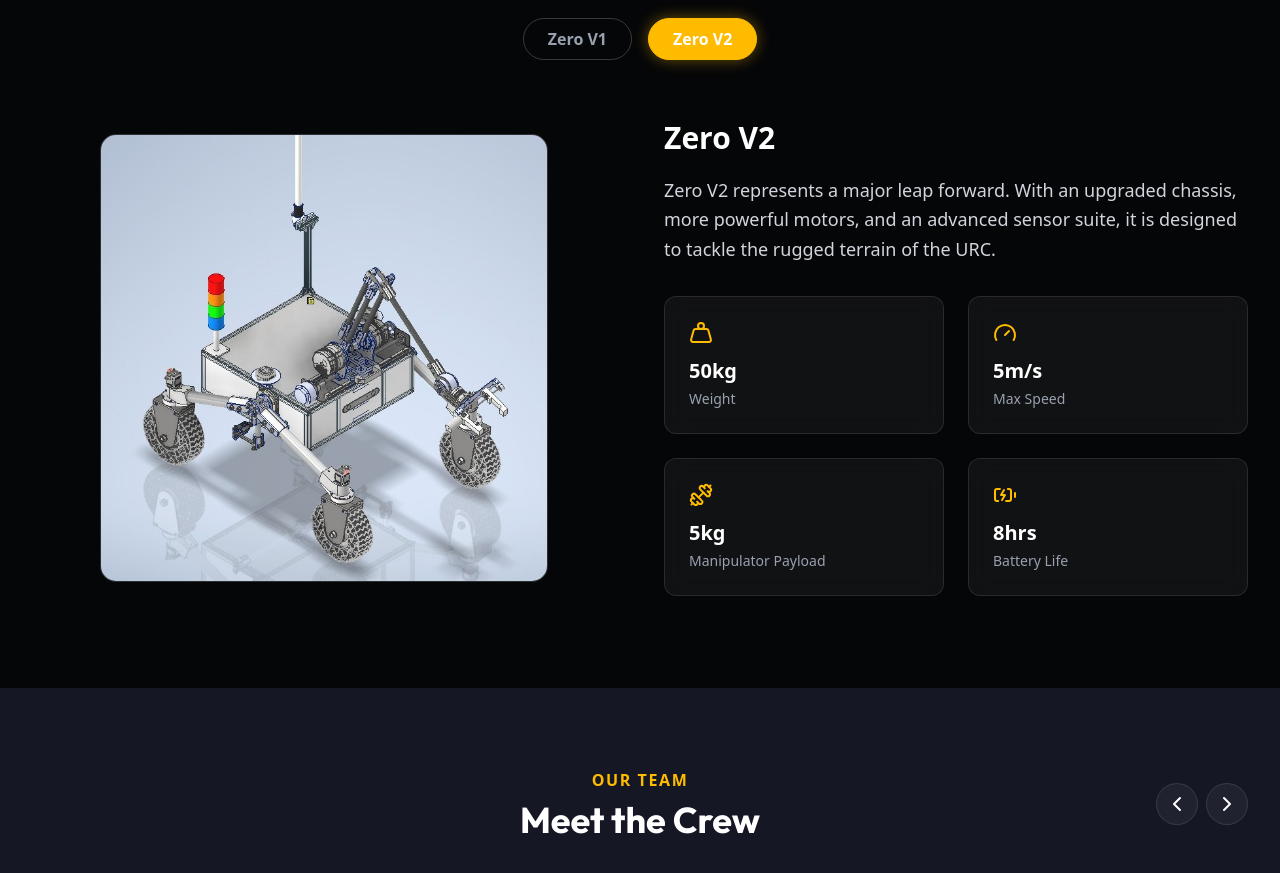
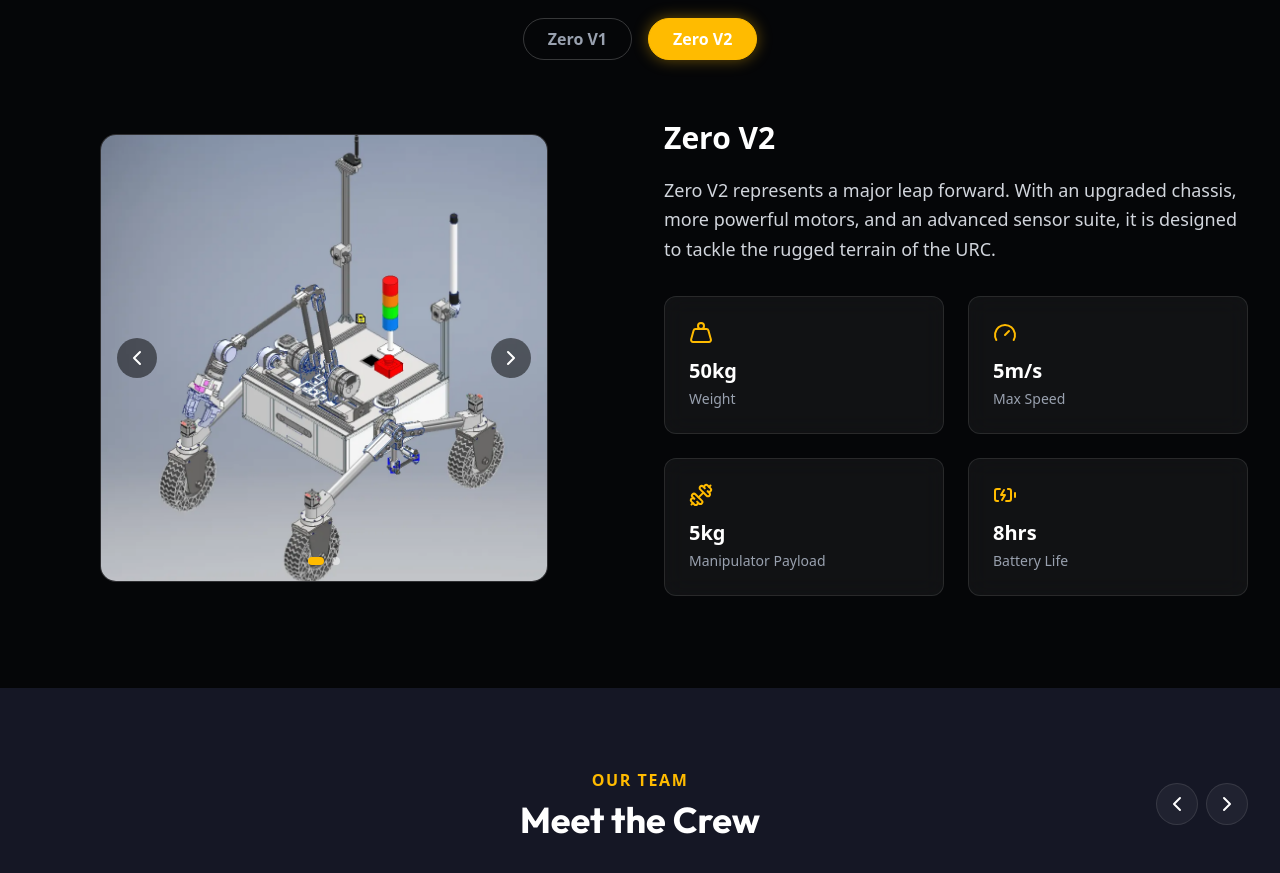
Before and after one commit to ZenithSpace/zenith.github.io, a React (Vite) app in the folder zenith-web/: page / in a window 1280 px wide. Shown: the part 3360-4233 px from the top of the page. Built offline with nearby package versions, Linux system fonts and the light colour scheme; a web font is replaced by a local one.

Commit message:
feat: add rover image gallery for Zero V2

```diff
--- a/zenith-web/src/components/Rover.tsx
+++ b/zenith-web/src/components/Rover.tsx
@@ -1,10 +1,11 @@
 import { useState, useEffect, useRef } from 'react';
 import { motion, AnimatePresence, useInView, useSpring, useTransform } from 'framer-motion';
-import { Weight, Gauge, Dumbbell, BatteryCharging } from 'lucide-react';
+import { Weight, Gauge, Dumbbell, BatteryCharging, ChevronLeft, ChevronRight } from 'lucide-react';
 import { useLanguage } from '../context/LanguageContext';
 
 import roverV1 from '../assets/Zero_v1.webp';
-import roverV2 from '../assets/Zero_v2.jpg';
+import roverV2_1 from '../assets/Zero_v2_1.png';
+import roverV2_2 from '../assets/Zero_v2_2.png';
 
 const SparkleHalo = ({ color }: { color: string }) => {
     return (
@@ -103,10 +104,16 @@ const RollingNumber = ({ value }: { value: string }) => {
 const Rover = () => {
     const { t } = useLanguage();
     const [activeTab, setActiveTab] = useState<'v1' | 'v2'>('v2');
+    const [currentImageIndex, setCurrentImageIndex] = useState(0);
+
+    // Reset image index when tab changes
+    useEffect(() => {
+        setCurrentImageIndex(0);
+    }, [activeTab]);
 
     const rovers = {
         v1: {
-            image: roverV1,
+            images: [roverV1],
             specs: [
                 { icon: <Weight />, label: t('rover.v1.specs.weight'), value: t('rover.v1.values.weight') },
                 { icon: <Gauge />, label: t('rover.v1.specs.speed'), value: t('rover.v1.values.speed') },
@@ -115,7 +122,7 @@ const Rover = () => {
             ]
         },
         v2: {
-            image: roverV2,
+            images: [roverV2_1, roverV2_2],
             specs: [
                 { icon: <Weight />, label: t('rover.v2.specs.weight'), value: t('rover.v2.values.weight') },
                 { icon: <Gauge />, label: t('rover.v2.specs.speed'), value: t('rover.v2.values.speed') },
@@ -123,6 +130,14 @@ const Rover = () => {
                 { icon: <BatteryCharging />, label: t('rover.v2.specs.battery'), value: t('rover.v2.values.battery') },
             ]
         }
+    };
+
+    const nextImage = () => {
+        setCurrentImageIndex((prev) => (prev + 1) % rovers[activeTab].images.length);
+    };
+
+    const prevImage = () => {
+        setCurrentImageIndex((prev) => (prev - 1 + rovers[activeTab].images.length) % rovers[activeTab].images.length);
     };
 
     return (
@@ -163,8 +178,8 @@ const Rover = () => {
                         <div className="relative rounded-2xl overflow-hidden border border-white/10 aspect-square w-full bg-zinc-900">
                             <AnimatePresence mode="wait">
                                 <motion.img
-                                    key={activeTab}
-                                    src={rovers[activeTab].image}
+                                    key={`${activeTab}-${currentImageIndex}`}
+                                    src={rovers[activeTab].images[currentImageIndex]}
                                     alt={t(`rover.${activeTab}.name`)}
                                     initial={{ opacity: 0, scale: 1.1 }}
                                     animate={{ opacity: 1, scale: 1 }}
@@ -173,6 +188,35 @@ const Rover = () => {
                                     className="absolute inset-0 w-full h-full object-cover transform group-hover:scale-105 transition-transform duration-700"
                                 />
                             </AnimatePresence>
+
+                            {/* Navigation Buttons (Only if more than 1 image) */}
+                            {rovers[activeTab].images.length > 1 && (
+                                <>
+                                    <button
+                                        onClick={(e) => { e.stopPropagation(); prevImage(); }}
+                                        className="absolute left-4 top-1/2 -translate-y-1/2 p-2 rounded-full bg-black/50 text-white hover:bg-zenith-sub hover:text-black transition-colors z-10"
+                                    >
+                                        <ChevronLeft size={24} />
+                                    </button>
+                                    <button
+                                        onClick={(e) => { e.stopPropagation(); nextImage(); }}
+                                        className="absolute right-4 top-1/2 -translate-y-1/2 p-2 rounded-full bg-black/50 text-white hover:bg-zenith-sub hover:text-black transition-colors z-10"
+                                    >
+                                        <ChevronRight size={24} />
+                                    </button>
+
+                                    {/* Dots Indicator */}
+                                    <div className="absolute bottom-4 left-1/2 -translate-x-1/2 flex gap-2 z-10">
+                                        {rovers[activeTab].images.map((_, idx) => (
+                                            <div
+                                                key={idx}
+                                                className={`w-2 h-2 rounded-full transition-all ${idx === currentImageIndex ? 'bg-zenith-sub w-4' : 'bg-white/50'
+                                                    }`}
+                                            />
+                                        ))}
+                                    </div>
+                                </>
+                            )}
                         </div>
                     </div>
 
```
Also changed, not shown: zenith-web/src/assets/Zero_v2_1.png (added), zenith-web/src/assets/Zero_v2_2.png (added).
